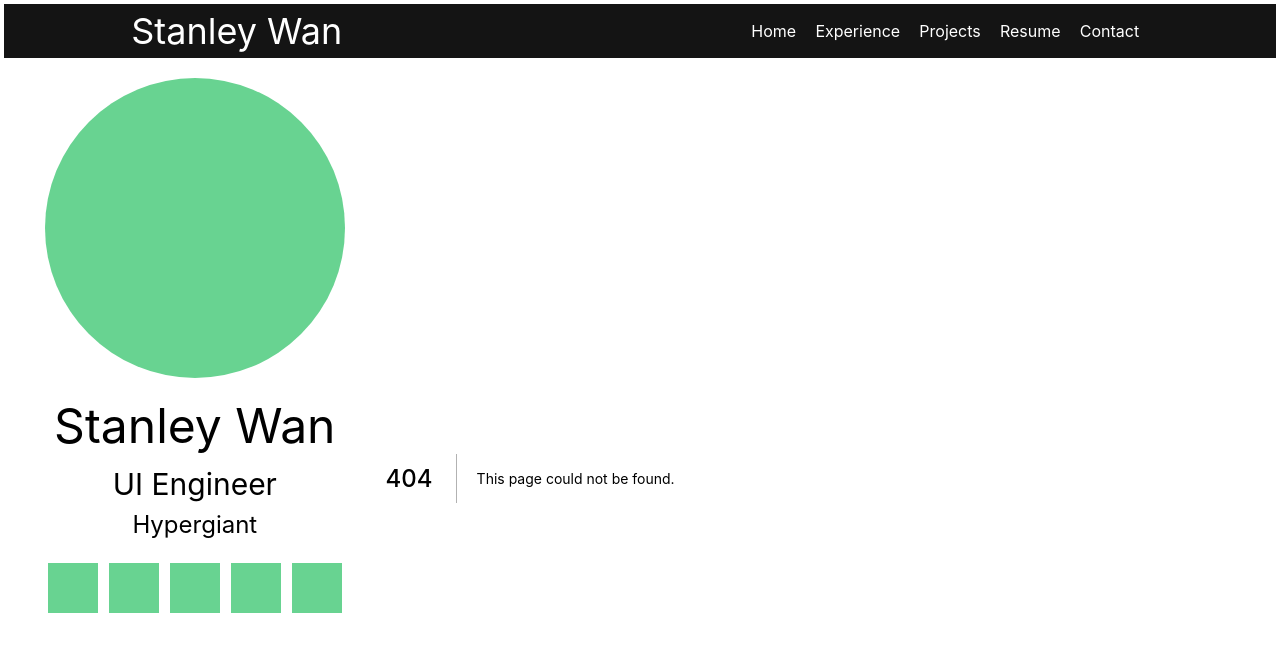
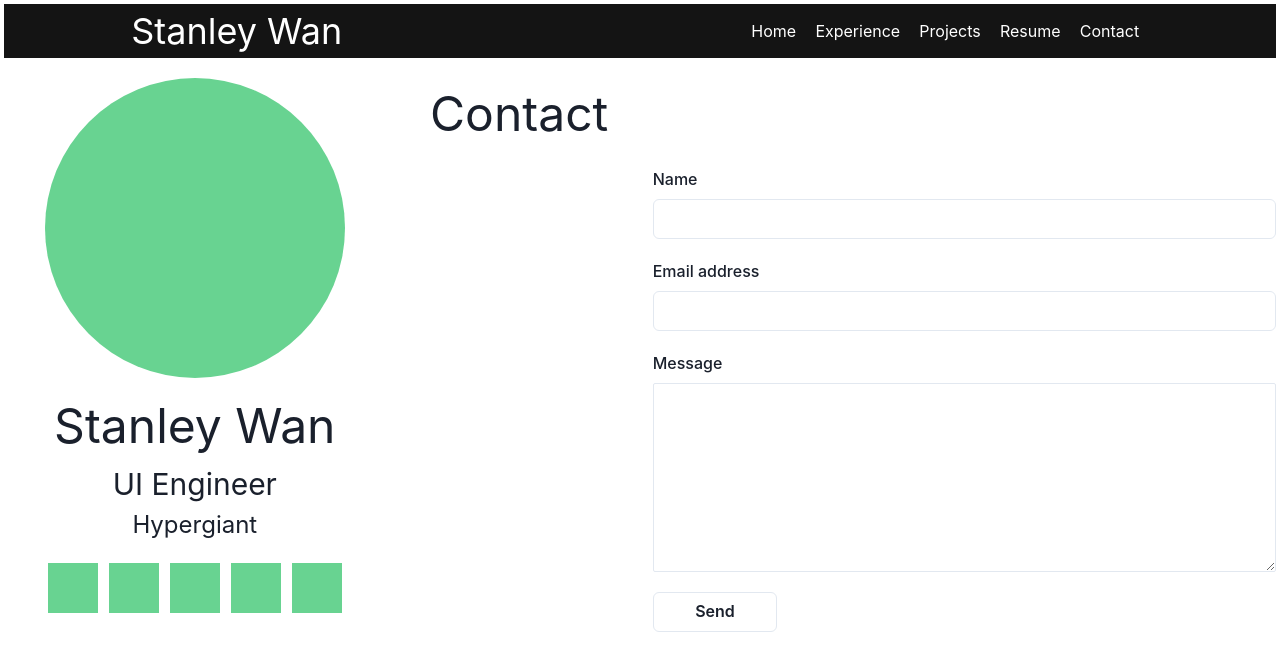
Before and after one commit to stanleywanone/portfolio, a Next.js app: page /core/Contact/Contact in a window 1280 px wide. Before the commit this address had no page. Shown: the top 670 px of the page. Built offline with nearby package versions, Linux system fonts and the light colour scheme.

Commit message:
add the contact components

```diff
--- /dev/null
+++ b/pages/core/Contact/Contact.tsx
@@ -0,0 +1,50 @@
+import { FC, useState } from "react"
+import {
+  FormControl,
+  FormLabel,
+  FormHelperText,
+  Input,
+  Flex,
+  Text,
+  Button,
+  Textarea,
+} from "@chakra-ui/react"
+
+export const Contact: FC = () => {
+  const [message, setMessage] = useState("")
+  const [name, setName] = useState("")
+  const [email, setAddress] = useState("")
+  return (
+    <Flex w="full">
+      <Flex w="30%" justifyContent="center">
+        <Text fontSize="5xl">Contact</Text>
+      </Flex>
+      <Flex w="70%" flexDirection="column" mt="10%">
+        <FormControl mb={5}>
+          <FormLabel>Name</FormLabel>
+          <Input id="name" />
+        </FormControl>
+        <FormControl mb={5}>
+          <FormLabel>Email address</FormLabel>
+          <Input id="email" />
+        </FormControl>
+
+        <FormLabel>Message</FormLabel>
+        <Textarea
+          // value={value}
+          // onChange={handleInputChange}
+
+          size="sm"
+          h="30%"
+          mb={5}
+        />
+
+        <Button w="20%" variant="outline">
+          Send
+        </Button>
+      </Flex>
+    </Flex>
+  )
+}
+
+export default Contact
--- /dev/null
+++ b/pages/core/Contact/index.tsx
@@ -0,0 +1 @@
+export { default } from "./Contact"
--- a/pages/core/Header/Header.tsx
+++ b/pages/core/Header/Header.tsx
@@ -29,7 +29,9 @@ export const Header: FC = () => {
         <Text cursor="pointer" onClick={() => router.push("/core/Resume")}>
           Resume
         </Text>
-        <Text>Contact</Text>
+        <Text cursor="pointer" onClick={() => router.push("/core/Contact")}>
+          Contact
+        </Text>
       </Flex>
     </Flex>
   )
--- a/pages/index.tsx
+++ b/pages/index.tsx
@@ -31,7 +31,7 @@ export const Home: FC = () => {
         My interests lie in delivering the concept of ideas on the front-end
         features related to mutilple areas of software engineerings.
       </Text>
-      <Flex w="full" mt={16}>
+      <Flex w="full" mt={16} flexDirection="row">
         <Flex flexDirection="column" w="50%">
           <Text fontSize="2xl" fontWeight="bold">
             Interest
```
Also changed, not shown: 1 other file (tests, documents, lock files or other folders).
